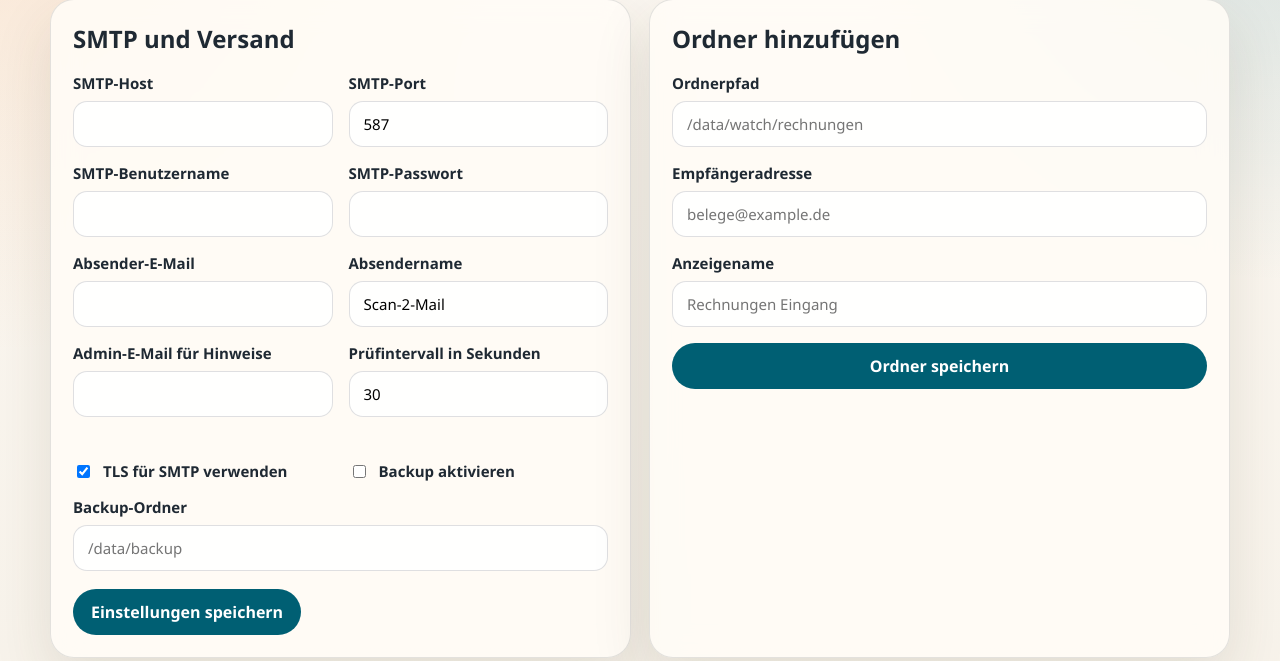
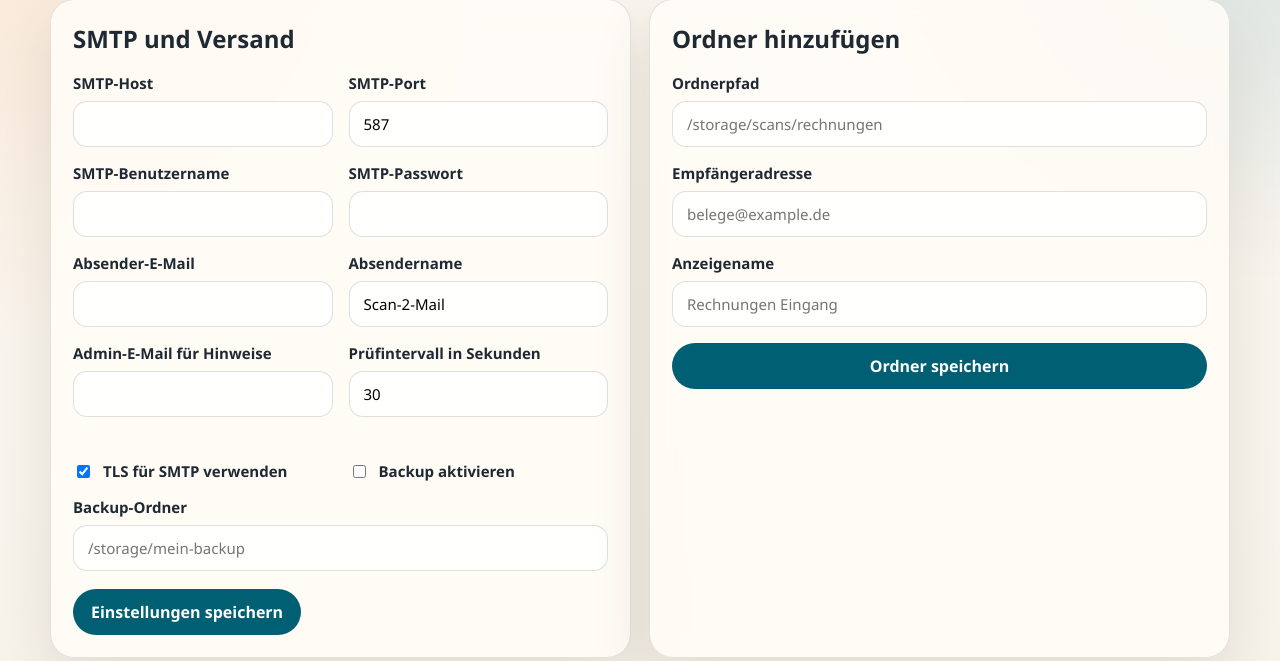
Before and after one commit to Wolf6660/File-2-Mail, a FastAPI app: page /settings in a window 1280 px wide. Shown: the part 166-827 px from the top of the page. Run offline with FastAPI, Linux system fonts and the light colour scheme; data comes from the database, SQL or seed files in the repository; data that the repository does not hold is empty.

Commit message:
Clarify storage path configuration

```diff
--- a/docker-compose.yml
+++ b/docker-compose.yml
@@ -5,7 +5,7 @@ services:
       - "8000:8000"
     volumes:
       - ./data:/app/data
-      - ./files:/files
+      - /pfad/zum/ordner:/storage
     restart: unless-stopped
     healthcheck:
       test: ["CMD", "python", "-c", "import urllib.request; urllib.request.urlopen('http://127.0.0.1:8000/health', timeout=5)"]
--- a/templates/settings.html
+++ b/templates/settings.html
@@ -65,7 +65,7 @@
                     </label>
                     <label class="full">
                         <span>Backup-Ordner</span>
-                        <input type="text" name="backup_folder" value="{{ settings['backup_folder'] }}" placeholder="/data/backup">
+                        <input type="text" name="backup_folder" value="{{ settings['backup_folder'] }}" placeholder="/storage/mein-backup">
                     </label>
                 </div>
                 <button class="button" type="submit">Einstellungen speichern</button>
@@ -78,7 +78,7 @@
                 <form method="post" action="/folders" class="stack">
                     <label>
                         <span>Ordnerpfad</span>
-                        <input type="text" name="folder_path" placeholder="/data/watch/rechnungen" required>
+                        <input type="text" name="folder_path" placeholder="/storage/scans/rechnungen" required>
                     </label>
                     <label>
                         <span>Empfängeradresse</span>
```
Also changed, not shown: README.md.
